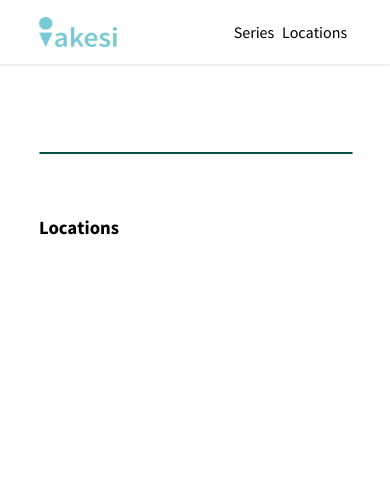
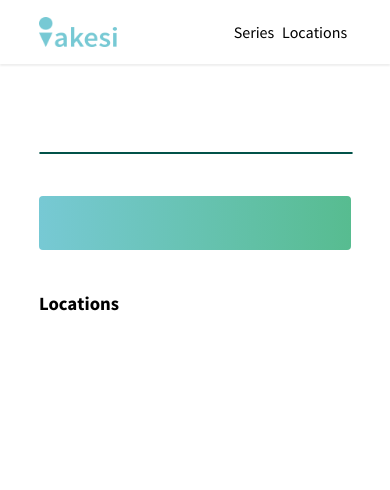
Before and after one commit to zend10/iakesi, a Django app: template web/templates/series/detail.html in a window 390 px wide. Shown: the top 490 px of the page. Run offline with Django 3.2, Linux system fonts and the light colour scheme; the template is opened without the code that fills it, so the values that code supplies are empty.

Commit message:
Update UI

```diff
--- a/web/static/css/style-series.css
+++ b/web/static/css/style-series.css
@@ -13,6 +13,10 @@ section {
 
 #section-info {
     display: flex;
+    color: white;
+    background-color: var(--color-marine);
+    background-image: linear-gradient(to right, var(--color-feather), var(--color-marine));
+    border-radius: 1vw;
 }
 
 .cover-image {
@@ -131,6 +135,8 @@ h4 a:hover {
 @media only screen and (max-width: 767px) {
     #section-info {
         flex-direction: column;
+        background-color: white;
+        background-image: none;
     }
 
     .cover-image {
@@ -141,6 +147,12 @@ h4 a:hover {
         width: auto;
         padding-left: 0;
         padding-right: 0;
+        color: white;
+        background-color: var(--color-marine);
+        background-image: linear-gradient(to right, var(--color-feather), var(--color-marine));
+        border-radius: 1vw;
+        padding: 2vh 4vw;
+        margin-top: 5vh;
     }
 
     #section-locations .item-image {
--- a/web/templates/index/index.html
+++ b/web/templates/index/index.html
@@ -22,9 +22,9 @@
 
 {% block main_block %}
     <div class="banner-container">
-        <img class="banner-image" src="{% static 'res/banner.jpg' %}" alt="iakesi" loading="lazy">
+        <img class="banner-image" src="{% static 'res/banner.jpg' %}" alt="iakesi">
         <div class="banner-info">
-            <img class="banner-logo" src="{% static 'res/logo-line.svg' %}" alt="iakesi" loading="lazy">
+            <img class="banner-logo" src="{% static 'res/logo-line.svg' %}" alt="iakesi">
             <div class="banner-text">Mapping real life anime locations to assist your next anime pilgrimage</div>
             <a href="{% url 'location-list' %}"><button type="button" class="banner-button">Explore Locations</button></a>
         </div>
```
Also changed, not shown: web/static/css/style-location.css (+12 -0 lines).
